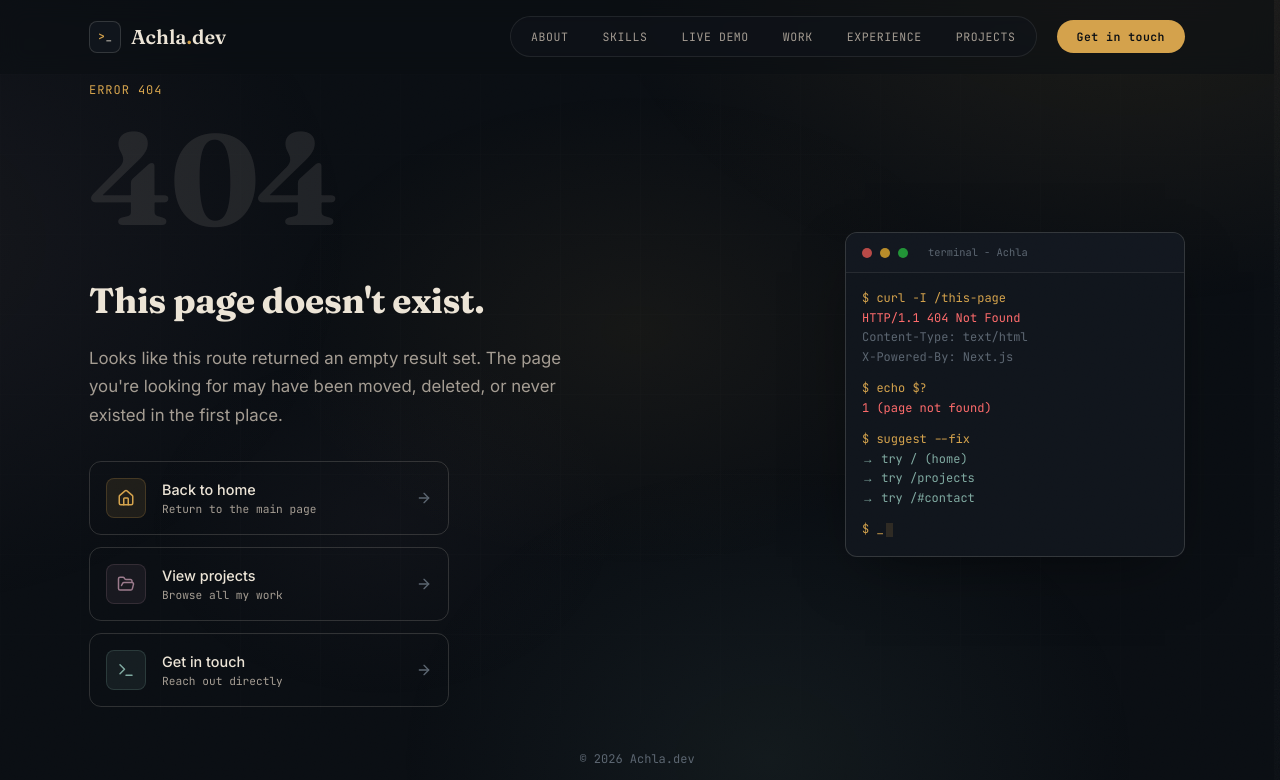
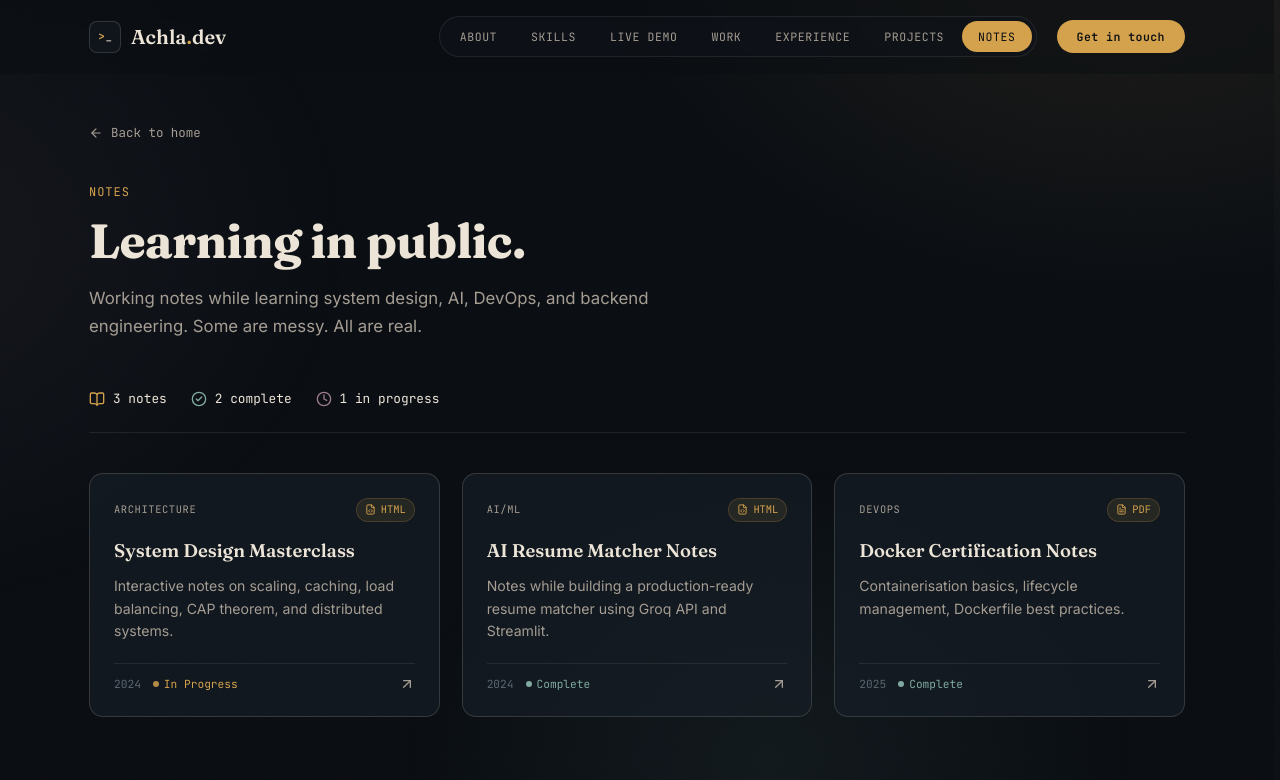
Before and after one commit to achla26/ash-portfolio, a Next.js app: page /notes in a window 1280 px wide. Before the commit this address had no page. Shown: the top 780 px of the page. Built offline with nearby package versions, Linux system fonts and the light colour scheme.

Commit message:
feat: add Notes page and layout; include notes data structure and navigation link

```diff
--- /dev/null
+++ b/src/app/notes/layout.tsx
@@ -0,0 +1,27 @@
+import type { Metadata } from "next";
+import { Navbar } from "@/components/layout/Navbar";
+import { Footer } from "@/components/layout/Footer";
+import { GrainOverlay } from "@/components/effects/GrainOverlay";
+import { MeshGradient } from "@/components/effects/MeshGradient";
+
+export const metadata: Metadata = {
+  title: "Notes",
+  description:
+    "Working notes on system design, AI, DevOps, and backend engineering by Achla.",
+};
+
+export default function NotesLayout({
+  children,
+}: {
+  children: React.ReactNode;
+}) {
+  return (
+    <>
+      <MeshGradient />
+      <GrainOverlay />
+      <Navbar />
+      <main>{children}</main>
+      <Footer />
+    </>
+  );
+}
--- /dev/null
+++ b/src/app/notes/page.tsx
@@ -0,0 +1,166 @@
+"use client";
+
+import Link from "next/link";
+import { Container } from "@/components/layout/Container";
+import { Section } from "@/components/layout/Section";
+import { ScrollReveal } from "@/components/effects/ScrollReveal";
+import { notes } from "@/data/notes";
+import {
+  FileText,
+  FileCode,
+  File,
+  ArrowLeft,
+  ArrowUpRight,
+  BookOpen,
+  CheckCircle2,
+  Clock,
+} from "lucide-react";
+
+function getFormatIcon(format: string, size = 13) {
+  switch (format) {
+    case "HTML":
+      return <FileCode size={size} />;
+    case "PDF":
+      return <FileText size={size} />;
+    default:
+      return <File size={size} />;
+  }
+}
+
+export default function NotesPage() {
+  return (
+    <Section className="pt-12">
+      <Container>
+        {/* Back link */}
+        <ScrollReveal>
+          <Link
+            href="/"
+            className="inline-flex items-center gap-2 font-mono text-[0.78rem] text-paper-dim no-underline hover:text-amber transition-colors mb-10 group"
+          >
+            <ArrowLeft
+              size={14}
+              className="transition-transform duration-300 group-hover:-translate-x-1"
+            />
+            Back to home
+          </Link>
+        </ScrollReveal>
+
+        {/* Header */}
+        <ScrollReveal>
+          <div className="mb-12 max-w-[720px]">
+            <span className="font-mono text-[0.75rem] tracking-[0.08em] uppercase text-amber mb-3 block">
+              Notes
+            </span>
+            <h1 className="font-display text-[clamp(2rem,4vw,3rem)] font-bold mb-4 tracking-[-0.015em] leading-[1.15]">
+              Learning in public.
+            </h1>
+            <p className="text-paper-dim text-[1.05rem] leading-[1.7] max-w-[56ch]">
+              Working notes while learning system design, AI, DevOps, and
+              backend engineering. Some are messy. All are real.
+            </p>
+          </div>
+        </ScrollReveal>
+
+        {/* Stats bar */}
+        <ScrollReveal>
+          <div className="flex items-center gap-6 mb-10 pb-6 border-b border-line flex-wrap">
+            <div className="flex items-center gap-2">
+              <BookOpen size={16} className="text-amber" />
+              <span className="font-mono text-[0.8rem] text-paper">
+                {notes.length} notes
+              </span>
+            </div>
+            <div className="flex items-center gap-2">
+              <CheckCircle2 size={16} className="text-signal" />
+              <span className="font-mono text-[0.8rem] text-paper">
+                {notes.filter((n) => n.status === "Complete").length} complete
+              </span>
+            </div>
+            <div className="flex items-center gap-2">
+              <Clock size={16} className="text-mauve" />
+              <span className="font-mono text-[0.8rem] text-paper">
+                {notes.filter((n) => n.status === "In Progress").length} in
+                progress
+              </span>
+            </div>
+          </div>
+        </ScrollReveal>
+
+        {/* Notes grid */}
+        <div className="grid grid-cols-3 gap-[22px] max-lg:grid-cols-2 max-sm:grid-cols-1">
+          {notes.map((note, i) => (
+            <ScrollReveal key={note.id} delay={i * 0.05}>
+              <a
+                href={note.url}
+                target="_blank"
+                rel="noopener noreferrer"
+                className="group relative bg-card backdrop-blur-[12px] border border-line-strong rounded-[14px] p-6 transition-all duration-300 hover:border-amber/50 hover:shadow-[0_20px_50px_-20px_rgba(0,0,0,0.5)] no-underline flex flex-col h-full min-h-[240px]"
+              >
+                {/* Top row */}
+                <div className="flex items-center justify-between mb-4">
+                  <span className="font-mono text-[0.65rem] text-paper-dim uppercase tracking-[0.06em]">
+                    {note.category}
+                  </span>
+                  <span className="font-mono text-[0.65rem] text-amber bg-amber/10 border border-amber/20 px-2 py-[3px] rounded-full flex items-center gap-[5px]">
+                    {getFormatIcon(note.format, 11)}
+                    {note.format}
+                  </span>
+                </div>
+
+                {/* Title */}
+                <h3 className="font-display text-[1.15rem] font-semibold m-0 mb-3 text-paper group-hover:text-amber-soft transition-colors duration-300 leading-snug">
+                  {note.title}
+                </h3>
+
+                {/* Description */}
+                <p className="text-paper-dim text-[0.88rem] leading-[1.6] m-0 mb-5 flex-1">
+                  {note.description}
+                </p>
+
+                {/* Footer row */}
+                <div className="flex items-center justify-between pt-3 border-t border-line">
+                  <div className="flex items-center gap-3">
+                    <span className="font-mono text-[0.7rem] text-slate">
+                      {note.date}
+                    </span>
+                    <span
+                      className={`font-mono text-[0.7rem] flex items-center gap-[5px] ${
+                        note.status === "Complete"
+                          ? "text-signal"
+                          : "text-amber"
+                      }`}
+                    >
+                      <span
+                        className={`w-[6px] h-[6px] rounded-full ${
+                          note.status === "Complete"
+                            ? "bg-signal"
+                            : "bg-amber animate-pulse"
+                        }`}
+                      />
+                      {note.status}
+                    </span>
+                  </div>
+
+                  <ArrowUpRight
+                    size={16}
+                    className="text-paper-dim group-hover:text-amber transition-all duration-300 group-hover:-translate-y-[2px] group-hover:translate-x-[2px]"
+                  />
+                </div>
+              </a>
+            </ScrollReveal>
+          ))}
+        </div>
+
+        {/* Disclaimer */}
+        <ScrollReveal>
+          <div className="mt-16 p-5 rounded-xl border border-line bg-card/40 text-center">
+            <p className="font-mono text-[0.75rem] text-paper-dim m-0">
+              <span className="text-amber">⚠</span> These are personal learning
+              notes. Expect raw thinking, evolving ideas, and occasional typos.
+            </p>
+          </div>
+        </ScrollReveal>
+      </Container>
+    </Section>
+  );
+}
--- a/src/components/layout/Navbar.tsx
+++ b/src/components/layout/Navbar.tsx
@@ -149,9 +149,29 @@ export function Navbar() {
                 )}
                 <span className="relative z-10">Projects</span>
               </Link>
+
+              <Link
+                href="/notes"
+                className={cn(
+                  "relative font-mono text-[0.72rem] tracking-[0.05em] uppercase no-underline",
+                  "px-4 py-[7px] rounded-full transition-colors duration-200",
+                  pathname === "/notes"
+                    ? "text-ink"
+                    : "text-paper-dim hover:text-paper"
+                )}
+              >
+                {pathname === "/notes" && (
+                  <motion.span
+                    layoutId="navPill"
+                    className="absolute inset-0 bg-amber rounded-full"
+                    transition={{ type: "spring", stiffness: 400, damping: 30 }}
+                  />
+                )}
+                <span className="relative z-10">Notes</span>
+              </Link>
             </div>
 
-            {/* CTA Button */}
+            {/* CTA */}
             <Link
               href={isHome ? "#contact" : "/#contact"}
               className={cn(
@@ -225,6 +245,7 @@ export function Navbar() {
                     {[
                       ...navLinks,
                       { label: "Projects", href: "/projects" },
+                      { label: "Notes", href: "/notes" },
                     ].map((link, i) => {
                       const active = isLinkActive(link.href);
                       return (
--- a/src/data/navigation.ts
+++ b/src/data/navigation.ts
@@ -1,4 +1,3 @@
-// src/data/navigation.ts
 import { NavLink } from "@/types";
 
 export const navLinks: NavLink[] = [
--- /dev/null
+++ b/src/data/notes.ts
@@ -0,0 +1,49 @@
+export type NoteFormat = "HTML" | "PDF" | "Markdown";
+export type NoteStatus = "In Progress" | "Complete";
+
+export interface Note {
+  id: string;
+  title: string;
+  description: string;
+  category: string;
+  format: NoteFormat;
+  status: NoteStatus;
+  date: string;
+  url: string;
+}
+
+export const notes: Note[] = [
+  {
+    id: "system-design",
+    title: "System Design Masterclass",
+    description:
+      "Interactive notes on scaling, caching, load balancing, CAP theorem, and distributed systems.",
+    category: "Architecture",
+    format: "HTML",
+    status: "In Progress",
+    date: "2024",
+    url: "https://notes.achla.dev/system-design.html",
+  },
+  {
+    id: "ai-resume-matcher",
+    title: "AI Resume Matcher Notes",
+    description:
+      "Notes while building a production-ready resume matcher using Groq API and Streamlit.",
+    category: "AI/ML",
+    format: "HTML",
+    status: "Complete",
+    date: "2024",
+    url: "https://notes.achla.dev/ai-resume-matcher.html",
+  },
+  {
+    id: "docker-notes",
+    title: "Docker Certification Notes",
+    description:
+      "Containerisation basics, lifecycle management, Dockerfile best practices.",
+    category: "DevOps",
+    format: "PDF",
+    status: "Complete",
+    date: "2025",
+    url: "file:///C:/Users/Gurpreet/Downloads/_OceanofPDF.com_AI_Engineering_Building_Applications_-_Chip_Huyen.pdf",
+  },
+];
```
